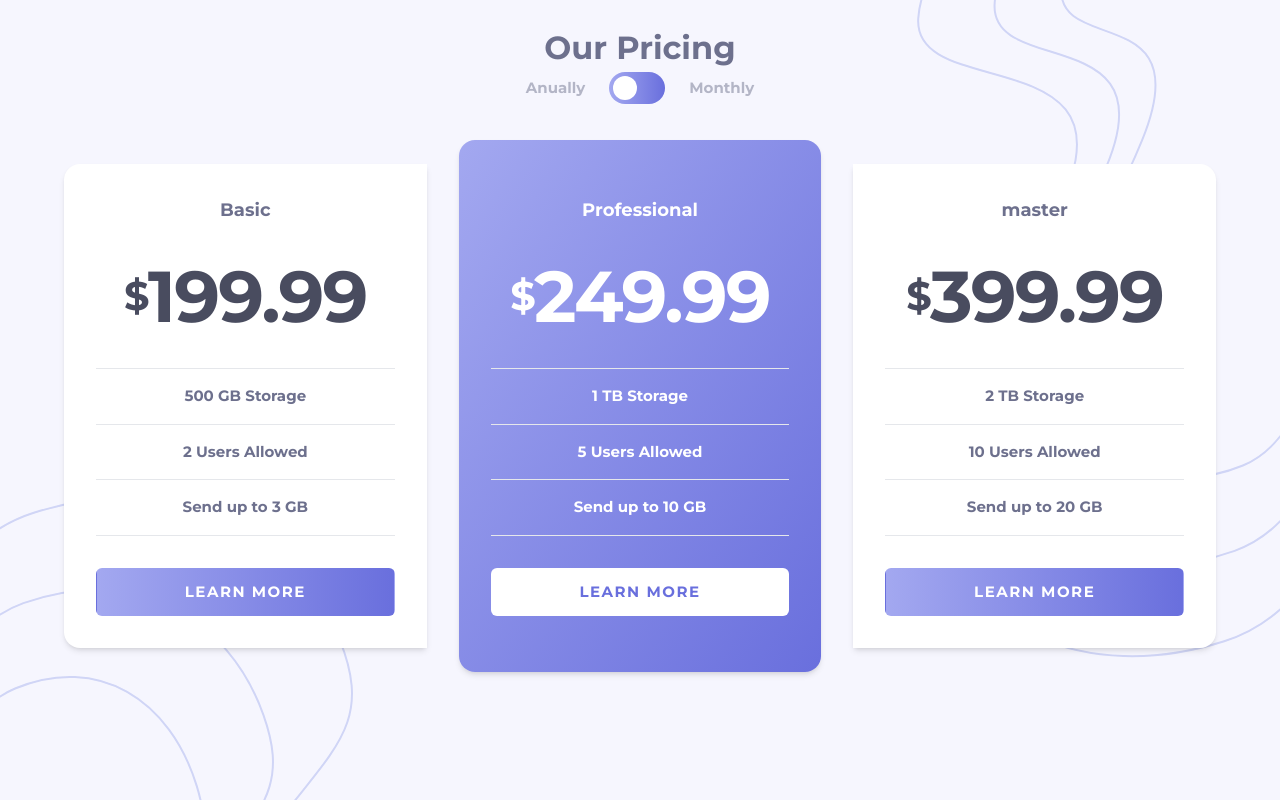
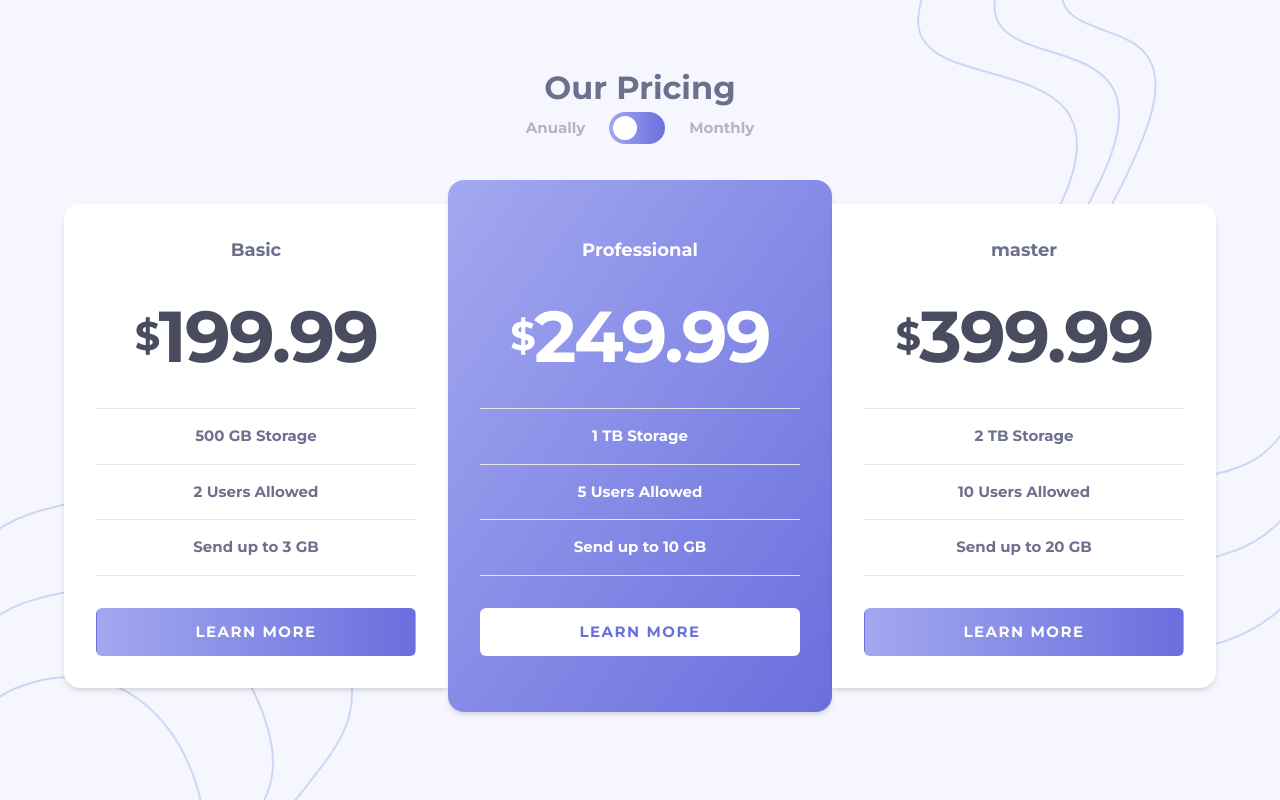
Before and after one commit to FelipeFama/pricing-component-with-toggle, a React (Vite) app: page / in a window 1280 px wide. Built offline with nearby package versions, Linux system fonts and the light colour scheme.

Commit message:
refactor: card component

```diff
--- a/src/App.tsx
+++ b/src/App.tsx
@@ -5,10 +5,10 @@ export function App() {
   const [priceMonthly, setPriceMonthly] = useState(false);
   console.log({ priceMonthly, setPriceMonthly });
   return (
-    <main className="relative z-0 overflow-hidden min-h-screen font-montserrat text-15  bg-veryLightGrayishBlue px-6 py-6">
+    <main className="relative z-0 overflow-hidden min-h-screen font-montserrat text-15  bg-veryLightGrayishBlue px-6 py-16">
       <Background />
       <Toggle priceMonthly={priceMonthly} setPriceMonthly={setPriceMonthly} />
-      <section className="max-w-6xl mx-auto mt-20 grid gap-8 items-center lg:grid-cols-3 lg:mt-9">
+      <section className="max-w-6xl mx-auto mt-20 grid gap-8 items-center lg:gap-0 lg:grid-cols-3 lg:mt-9">
         <Card
           title="Basic"
           price={priceMonthly ? 19.99 : 199.99}
--- a/src/components/Card.tsx
+++ b/src/components/Card.tsx
@@ -10,7 +10,7 @@ export function Card({
   priceColor = "text-darkGrayishBlue",
 }: CardProps) {
   return (
-    <div
+    <article
       className={`rounded-2xl p-8 text-center shadow-md lg:first:rounded-r-none lg:last:rounded-l-none lg:even:py-14 ${bgColor} ${textColor}`}
     >
       <p className="mb-9 text-lg">{title}</p>
@@ -20,16 +20,16 @@ export function Card({
         <span className="text-[2.5rem]">$</span>
         {price}
       </h2>
-      <article className="mb-8">
+      <div className="mb-8">
         <ul className="border-y-1">
           <li className="py-4 border-b-1">{whatYouGet[0]}</li>
           <li className="py-4 border-b-1">{whatYouGet[1]}</li>
           <li className="py-4">{whatYouGet[2]}</li>
         </ul>
-      </article>
+      </div>
       <button className={bgColor !== "bg-white" ? "btnWhite" : "btnGradient"}>
         LEARN MORE
       </button>
-    </div>
+    </article>
   );
 }
```
